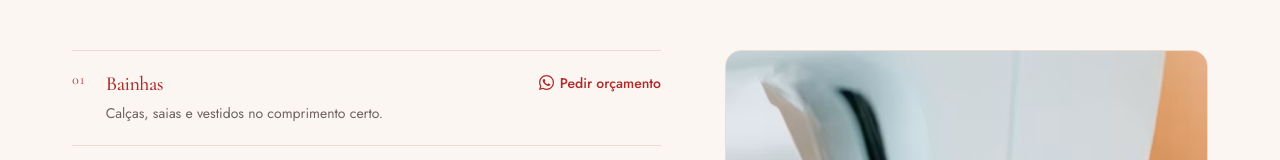
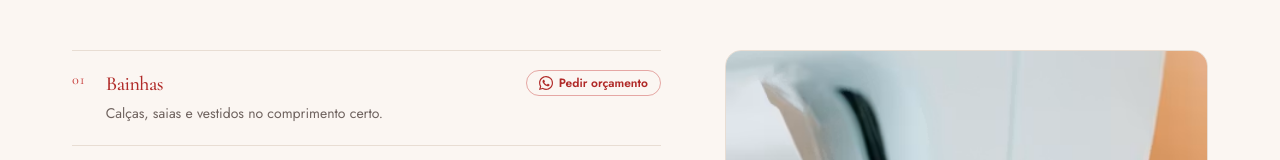
Before and after one commit to theusinshow/valdete-costuras, a Next.js app: page / in a window 1280 px wide. Shown: the part 1342-1502 px from the top of the page. Built offline with nearby package versions, Linux system fonts and the light colour scheme.

Commit message:
Suaviza scroll/hover dos Serviços e converte afordância em chip de orçamento (DEC-019)

```diff
--- a/src/components/ServicesShowcase.tsx
+++ b/src/components/ServicesShowcase.tsx
@@ -40,8 +40,8 @@ export function ServicesShowcase({ services }: { services: readonly Service[] })
           }
         });
       },
-      // only the row crossing the middle ~10% band counts as active
-      { rootMargin: "-45% 0px -45% 0px", threshold: 0 },
+      // only the row crossing the middle ~2% band counts as active
+      { rootMargin: "-50% 0px -48% 0px", threshold: 0 },
     );
     rowRefs.current.forEach((el) => el && io.observe(el));
     return () => io.disconnect();
@@ -88,7 +88,7 @@ export function ServicesShowcase({ services }: { services: readonly Service[] })
                 <div className="min-w-0 flex-1">
                   <div className="flex items-baseline justify-between gap-4">
                     <h3
-                      className={`text-xl font-medium tracking-tight transition-colors duration-200 group-hover:text-accent-strong ${
+                      className={`text-xl font-medium tracking-tight transition-colors duration-300 group-hover:text-text ${
                         isActive ? "text-accent-strong" : "text-text"
                       }`}
                     >
@@ -98,11 +98,11 @@ export function ServicesShowcase({ services }: { services: readonly Service[] })
                         mobile, hover/focus on desktop). Real text, so the
                         link's purpose is always announced to AT. */}
                     <span
-                      className={`flex shrink-0 items-center gap-1.5 text-sm font-medium text-accent-strong transition-[opacity,transform] duration-200 motion-reduce:transition-none motion-reduce:translate-x-0 group-focus-within:translate-x-0 group-focus-within:opacity-100 group-hover:translate-x-0 group-hover:opacity-100 ${
-                        isActive ? "translate-x-0 opacity-100" : "translate-x-1 opacity-0"
+                      className={`inline-flex shrink-0 items-center gap-1.5 rounded-full border border-accent/40 px-3 py-1 text-xs font-semibold text-accent-strong transition-[opacity,transform] duration-300 ease-[cubic-bezier(0.22,1,0.36,1)] motion-reduce:transition-none motion-reduce:translate-y-0 group-focus-within:translate-y-0 group-focus-within:opacity-100 group-hover:translate-y-0 group-hover:opacity-100 ${
+                        isActive ? "translate-y-0 opacity-100" : "translate-y-1 opacity-0"
                       }`}
                     >
-                      <WhatsAppIcon width={15} height={15} />
+                      <WhatsAppIcon width={14} height={14} />
                       Pedir orçamento
                     </span>
                   </div>
@@ -134,8 +134,8 @@ export function ServicesShowcase({ services }: { services: readonly Service[] })
                 key={service.title}
                 src={service.image}
                 alt={service.alt}
-                className={`absolute inset-0 h-full w-full transition-[opacity,transform] duration-700 ease-[cubic-bezier(0.22,1,0.36,1)] motion-reduce:transition-none ${
-                  i === active ? "opacity-100 scale-100" : "opacity-0 scale-[1.03]"
+                className={`absolute inset-0 h-full w-full transition-[opacity,transform] duration-[900ms] ease-[cubic-bezier(0.22,1,0.36,1)] motion-reduce:transition-none ${
+                  i === active ? "opacity-100 scale-100" : "opacity-0 scale-[1.015]"
                 }`}
               />
             ))}
```
